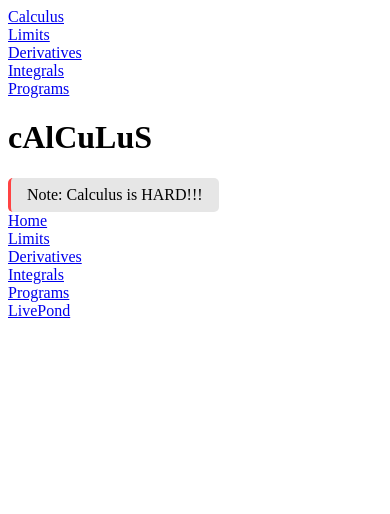
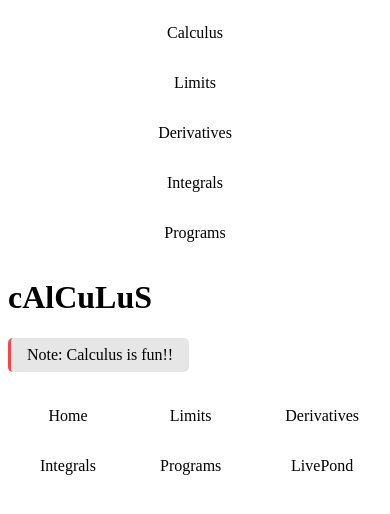
Before and after one commit to nJohnson02/calculus, a website: page public/index.html in a window 390 px wide. Drawn offline with nearby package versions, Linux system fonts and the light colour scheme.

Commit message:
nav/footer update

```diff
--- a/public/index.html
+++ b/public/index.html
@@ -31,7 +31,7 @@
     <main>
         <h1>cAlCuLuS</h1>
         <div class="note">
-            Note: Calculus is HARD!!!
+            Note: Calculus is fun!!
         </div>
     </main>
     <footer>
--- /dev/null
+++ b/public/js/derivatives.js
@@ -0,0 +1 @@
+// derivative calculator
--- /dev/null
+++ b/public/js/integrals.js
@@ -0,0 +1 @@
+// integral calculator
--- /dev/null
+++ b/public/js/limits.js
@@ -0,0 +1 @@
+// limit calculator
--- a/public/scss/main.scss
+++ b/public/scss/main.scss
@@ -1,3 +1,7 @@
+
+$red: rgb(255, 67, 67);
+$white: rgb(230, 230, 230);
+$link-col: black;
 
 $bg-color: #ffffff;
 
@@ -5,15 +9,37 @@ html {
     background-color: $bg-color;
 }
 
+main {
+    margin: 5% 0;
+}
+
+nav {
+    padding: 0px 5%;
+}
+
 nav, #nav-link-wrap {
     display: flex;
     flex-direction: row;
 }
 
+#nav-link-wrap {
+    position: absolute;
+    right: 5%;
+}
+
+#nav-title, .nav-item {
+    padding: 1em 2em;
+}
+
+.nav-link {
+    text-decoration: none;
+    color: $link-col;
+}
+
 .note {
-    border-left: 3px solid rgb(255, 67, 67);
+    border-left: 3px solid $red;
     border-radius: 5px;
-    background-color: rgb(230, 230, 230);
+    background-color: $white;
     padding: 0.5em 1em;
     width: fit-content;
 }
@@ -24,4 +50,35 @@ nav, #nav-link-wrap {
         flex-direction: column;
     }
 
+    #nav-title {
+        display: block;
+        margin: 0 auto;
+    }
+
+    #nav-link-wrap {
+        position: relative !important;
+        width: 100%;
+        right: 0px;
+    }
+
+    .nav-item {
+        display: block;
+        margin: 0 auto;
+    }
+
 }
+
+footer {
+    display: grid;
+    grid-template-columns: auto auto auto;
+    grid-template-rows: auto auto auto;
+}
+
+.foot-link {
+    text-decoration: none;
+    color: $link-col;
+    padding: 1em 2em;
+    display: block;
+    margin: 0 auto;
+    text-align: center;
+}
```
Also changed, not shown: public/css/style.comp.css.
